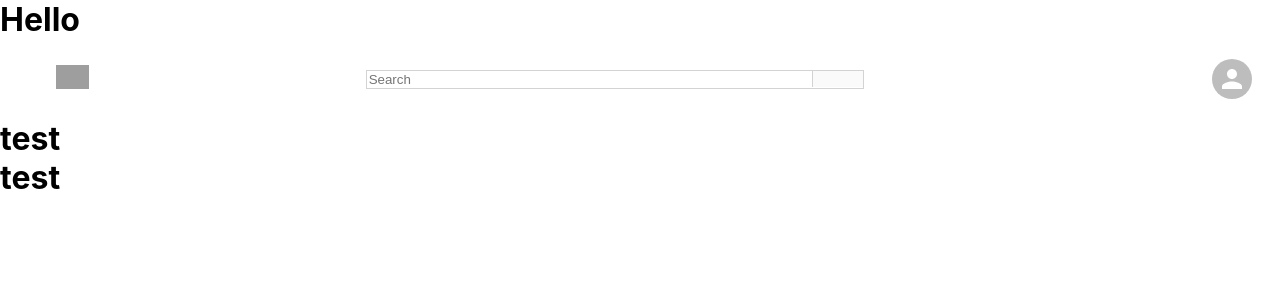
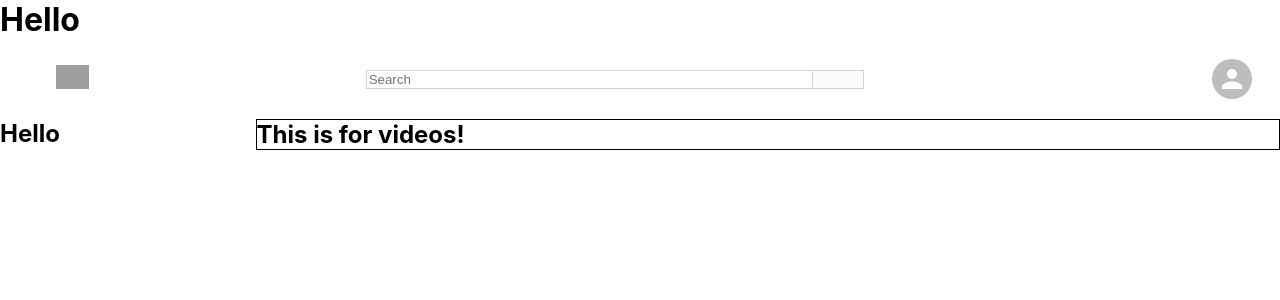
Before and after one commit to PetrosValacheas/Youtube, a React (Create React App) app: page / in a window 1280 px wide. Shown: the top 300 px of the page. Built offline with nearby package versions, Linux system fonts and the light colour scheme; grey boxes are pictures that could not be loaded; some icons are missing.

Commit message:
Add sidebar

```diff
--- a/src/App.css
+++ b/src/App.css
@@ -6,7 +6,8 @@
 
 body {
 
-
+  margin: 0;
+  font-family: -apple-system, BlinkMacSystemFont,
 
 
 }
@@ -14,5 +15,9 @@ body {
 code {
 
 
+}
 
+.app_page {
+
+  display: flex;
 }
--- a/src/App.js
+++ b/src/App.js
@@ -1,5 +1,7 @@
 import React from 'react'
-import Header from './Header'
+import Header from './Header';
+import SideBar from './SideBar';
+import RecommendedVideos from './RecommendedVideos';
 import './App.css';
 
 function App() {
@@ -7,11 +9,15 @@ function App() {
     <div className="App">
         <h1>Hello</h1>
 
-
         <Header />
 
-        <h1>test </h1>
-        <h1> test</h1>
+        <div className ="app_page">
+
+           <SideBar />
+           <RecommendedVideos />
+
+        </div>
+
         {/*Header -> <Header />*/}
         {/*SideBar -> <SideBar />*/}
         {/*RecommededVideos -> < />*/}
--- /dev/null
+++ b/src/RecommendedVideos.js
@@ -0,0 +1,13 @@
+import React from 'react';
+import './recommendedVideos.css'
+
+function RecommendedVideos() {
+
+	return (
+		<div className="recommendedVideos">
+			<h2>This is for videos!</h2>
+		</div>
+	);
+}
+
+export default RecommendedVideos;
--- /dev/null
+++ b/src/SideBar.js
@@ -0,0 +1,15 @@
+import React from 'react'
+import './sidebar.css'
+
+function SideBar() {
+
+	return (
+
+		<div className="sidebar">
+			<h2> Hello </h2>
+
+		</div>
+	);
+}
+
+export default SideBar;
--- /dev/null
+++ b/src/recommendedVideos.css
@@ -0,0 +1,5 @@
+.recommendedVideos {
+
+	flex: 0.8;
+	border: 1px solid black;
+}
--- /dev/null
+++ b/src/sidebar.css
@@ -0,0 +1,4 @@
+.sidebar {
+
+	flex: 0.2;
+}
```
Also changed, not shown: 1 other file (tests, documents, lock files or other folders).
